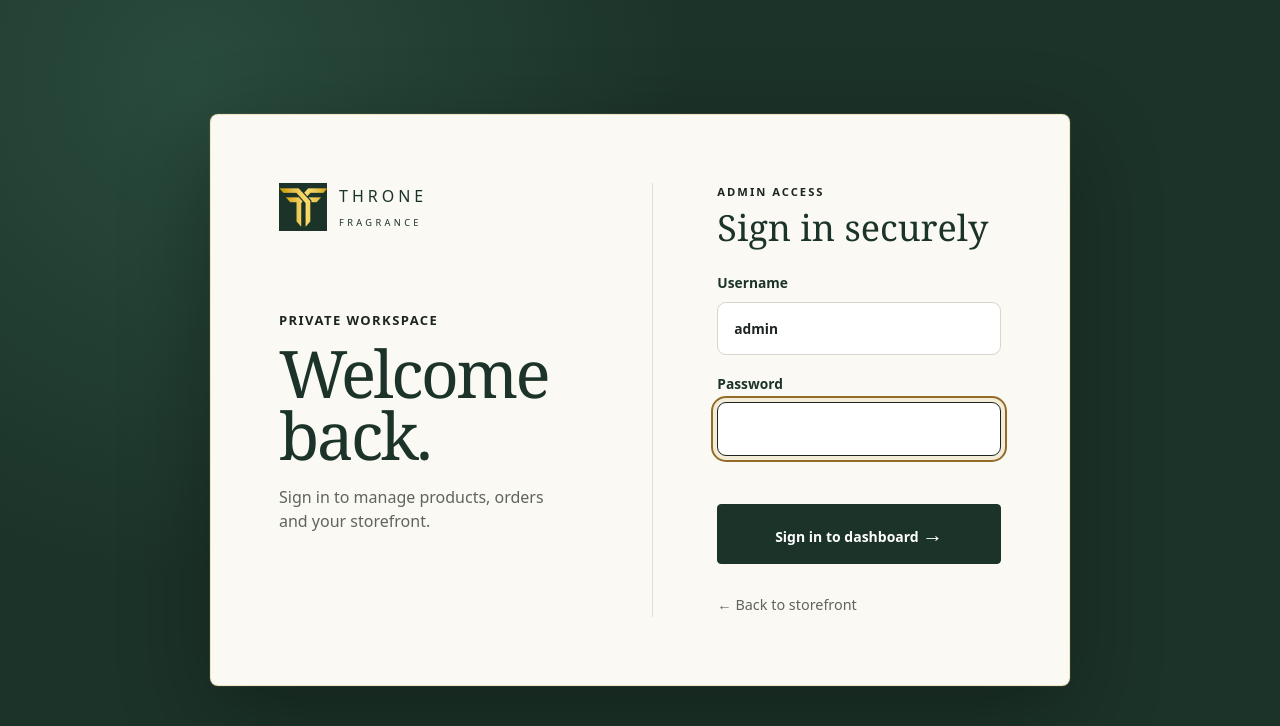
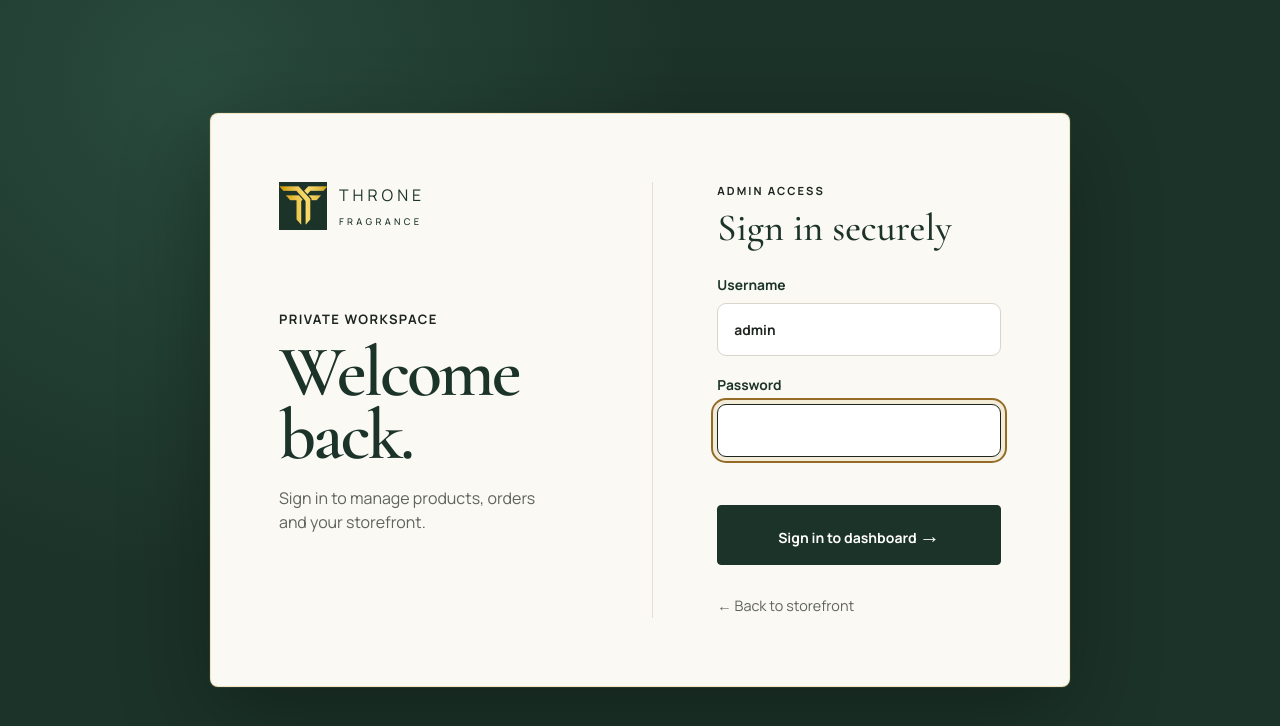
Before and after one commit to thronemenstore/throne-fragrance-code, a website: page public/admin-login.html in a window 1280 px wide. Drawn offline with nearby package versions, Linux system fonts and the light colour scheme.

Commit message:
Update admin login typography

```diff
--- a/public/admin-login.html
+++ b/public/admin-login.html
@@ -5,6 +5,9 @@
   <title>Admin sign in — Throne Fragrance</title>
   <link rel="icon" type="image/webp" href="/images/throne-logo-mark.webp">
   <link rel="stylesheet" href="/css/style.css">
+  <link rel="preconnect" href="https://fonts.googleapis.com">
+  <link rel="preconnect" href="https://fonts.gstatic.com" crossorigin>
+  <link href="https://fonts.googleapis.com/css2?family=Cormorant+Garamond:wght@500;600&family=Manrope:wght@400;500;600;700&display=swap" rel="stylesheet">
 </head>
 <body class="admin-login-page">
   <main class="admin-login-card">
--- a/public/css/style.css
+++ b/public/css/style.css
@@ -237,12 +237,14 @@ footer { padding-block: 38px; color: #e8ede8; background: var(--forest); }
 body:has(.drawer[open]) { overflow: hidden; }
 .admin-page { background: var(--surface); }
 .admin-login-page { min-height: 100vh; display: grid; place-items: center; padding: 28px; background: radial-gradient(circle at 15% 10%, #294b3d 0, transparent 38%), var(--forest); }
+.admin-login-page, .admin-login-page button, .admin-login-page input { font-family: 'Manrope', sans-serif; }
 .admin-login-card { width: min(100%, 860px); display: grid; grid-template-columns: .9fr 1.1fr; gap: clamp(34px, 7vw, 88px); padding: clamp(34px, 6vw, 68px); background: rgba(255,253,248,.98); border: 1px solid rgba(226, 191, 92, .38); border-radius: 8px; box-shadow: 0 28px 90px rgba(0,0,0,.3), 0 0 0 1px rgba(255,255,255,.08); }
 .admin-login-brand { display: inline-flex; align-items: center; gap: 12px; color: var(--forest); font: 700 1.05rem/1 var(--body); letter-spacing: .25em; text-decoration: none; }
 .admin-login-brand img { width: 48px; height: 48px; object-fit: contain; background: var(--forest); }
 .admin-login-brand small { display: block; margin-top: 7px; font-size: .58rem; letter-spacing: .36em; font-weight: 500; }
 .admin-login-card .eyebrow { margin: 72px 0 12px; color: var(--brass); }
-.admin-login-card h1 { margin: 0; font: 400 clamp(2.4rem, 7vw, 4.1rem)/.95 var(--display); color: var(--forest); letter-spacing: -.04em; }
+.admin-login-card h1, .admin-login-form-wrap h2 { font-family: 'Cormorant Garamond', Georgia, serif; }
+.admin-login-card h1 { margin: 0; font-weight: 600; font-size: clamp(2.8rem, 7vw, 4.5rem); line-height: .88; color: var(--forest); letter-spacing: -.04em; }
 .admin-login-intro { max-width: 32ch; margin: 18px 0 34px; color: var(--muted); }
 .admin-login-card label { display: block; margin: 18px 0; color: var(--forest); font-weight: 700; font-size: .86rem; }
 .admin-login-card input { width: 100%; margin-top: 8px; padding: 15px 16px; border: 1px solid #d9d5ca; border-radius: 9px; background: #fff; color: var(--ink); font: inherit; transition: border-color .2s, box-shadow .2s; }
@@ -254,7 +256,7 @@ body:has(.drawer[open]) { overflow: hidden; }
 .admin-login-back { display: inline-block; margin-top: 30px; color: var(--muted); font-size: .9rem; }
 .admin-login-form-wrap { align-self: center; padding-left: clamp(24px, 5vw, 64px); border-left: 1px solid #e4dfd3; }
 .admin-form-kicker { margin: 0 0 10px; color: var(--brass); font-size: .7rem; font-weight: 700; letter-spacing: .18em; }
-.admin-login-form-wrap h2 { margin: 0 0 26px; color: var(--forest); font: 400 clamp(1.65rem, 3vw, 2.25rem)/1 var(--display); }
+.admin-login-form-wrap h2 { margin: 0 0 26px; color: var(--forest); font-weight: 500; font-size: clamp(1.8rem, 3vw, 2.45rem); line-height: 1; }
 .admin-login-submit { background: var(--forest); color: #fff; border-color: var(--forest); }
 .admin-login-submit:hover { background: #102d23; border-color: #102d23; }
 @media (max-width: 680px) { .admin-login-card { grid-template-columns: 1fr; gap: 24px; padding: 30px 24px; } .admin-login-card .eyebrow { margin-top: 34px; } .admin-login-form-wrap { padding-left: 0; border-left: 0; border-top: 1px solid #e4dfd3; padding-top: 24px; } }
```
